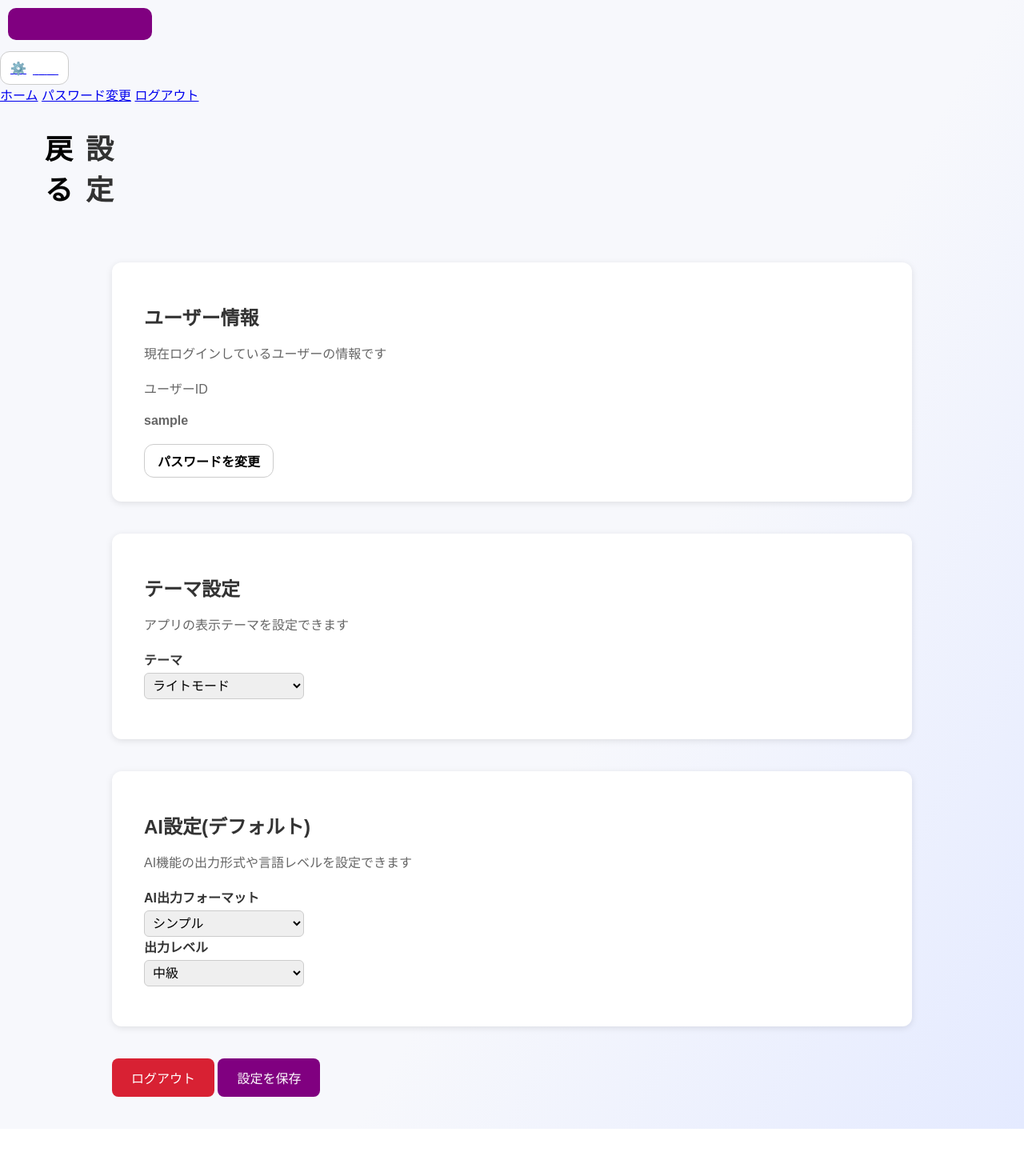
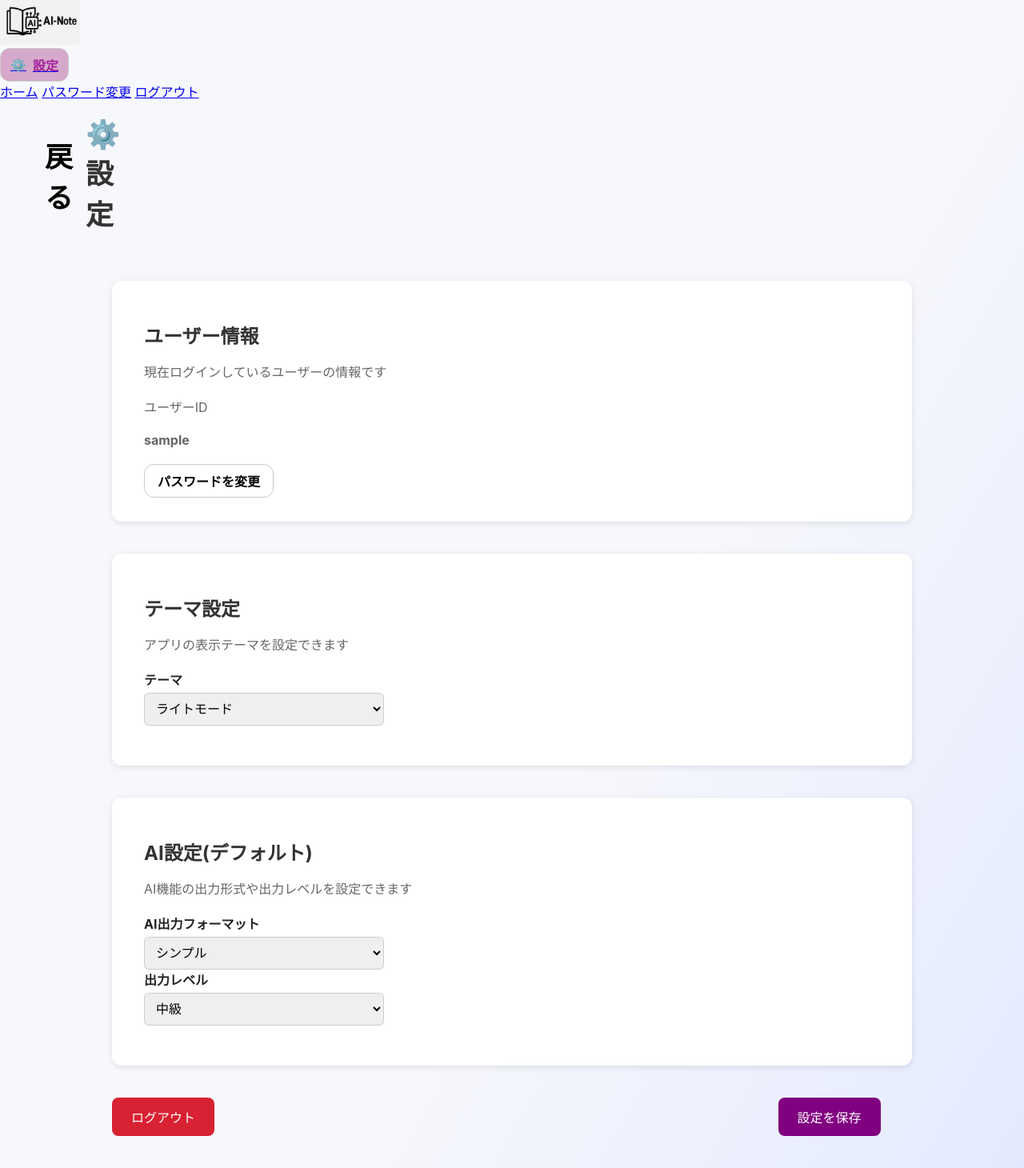
Before and after one commit to tai-ymmt/AI-note_app, a Flask app: page /custom in a window 1280 px wide. Shown: the whole page at 80% size. Before the commit the page ends 1411 px from the top, so only its background shows below. Run offline with Flask 3, Linux system fonts and the light colour scheme; the visitor is signed in with stand-in values (Sample User, id 1); data that the repository does not hold is empty; parts of the project's set-up code (start-up, migrations or seed data) failed here and were passed over.

Commit message:
ヘッダーと設定画面完成

```diff
--- a/app.py
+++ b/app.py
@@ -174,12 +174,12 @@ def save_setting():
     else:
         return render_template('custom.html')
 
+
 #パスワード変更
 @app.route('/changePassword', methods=['GET', 'POST'])
 @login_required
 def changePassword():
     form = ChangePasswordForm()
-
     if form.validate_on_submit():
         # 現在のパスワードチェック
         if not check_password_hash(current_user.password, form.now_password.data):
@@ -201,6 +201,5 @@ def changePassword():
     return render_template('change_pass.html',form=form)
 
 
-
 if __name__ == '__main__':
     app.run(debug=True)
--- a/static/style.css
+++ b/static/style.css
@@ -167,7 +167,7 @@ transition: opacity 0.4s;
 .app-header {
     width: 100%; /* 幅いっぱいを指定 */
     height: 50px; /* 高さを50pxに指定 */
-    background: #CCC; /* 背景色にグレーを指定 */
+    background: #ffffff; /* 背景色にグレーを指定 */
     box-sizing: border-box; /* padding分を含んで幅を100%にするため */
     top: 0; /* 上下の固定位置を上から0pxにする */
     left: 0; /* 左右の固定位置を左から0pxにする */
@@ -188,12 +188,17 @@ transition: opacity 0.4s;
 /* text-decoration: none; リンクの下線を消したかったら*/
 .setting-link {
 text-decoration: none;
-color: #000000;
+color: #d6a9ca;
 font-weight: bold;
 }
 
+.icon-image {
+    width: 100px;
+    height: auto; /* 縦横比を保つ */
+}
+
 /*customページデザイン*/
-body {
+body.custum-page {
     margin: 0;
     padding: 0;
     background: linear-gradient(120deg, #f7f8fc 60%, #e4eaff 100%);
@@ -202,15 +207,7 @@ body {
     position: relative;
 }
 
-body.custom-page {
-    margin: 0;
-    font-family: 'Arial', sans-serif;
-    background-color: #e8e1f0;
-    color: #333;
-}
-
 .custom-title {
-
 display: flex;
     justify-content: space-between;
     align-items: center;
@@ -236,7 +233,7 @@ display: flex;
 }
 
 
-main {
+main.custom-page {
     padding: 40px 20px;
     display: flex;
     flex-direction: column;
@@ -245,26 +242,30 @@ main {
     margin: 0 auto;
 }
 
-section {
+section.user-info,
+section.theme-setting,
+section.AI-setting {
     background-color: #ffffff;
     border-radius: 12px;
     box-shadow: 0 2px 8px rgba(0, 0, 0, 0.1);
     padding: 30px 40px;
 }
 
-h2 {
+h2.custom-page {
     font-size: 24px;
     margin-bottom: 10px;
     color: #333;
 }
 
-p {
+p.custom-page {
     font-size: 16px;
     margin-bottom: 20px;
     color: #666;
 }
 
-select {
+select#theme,
+select#response-mode,
+select#response-level {
     padding: 10px;
     width: 100%;
     max-width: 300px;
@@ -285,33 +286,25 @@ select {
     cursor: pointer;
 }
 
-#logout-btn,
+#logout-btn {
+    padding: 12px 24px;
+    font-size: 16px;
+    border: none;
+    border-radius: 8px;
+    cursor: pointer;
+    background-color: #d82133;
+    color: white;
+}
+
 #save-setting {
     padding: 12px 24px;
     font-size: 16px;
     border: none;
     border-radius: 8px;
     cursor: pointer;
-    transition: background-color 0.3s ease;
-}
-
-#logout-btn {
-    background-color: #d82133;
-    color: white;
-}
-
-#logout-btn:hover {
-    background-color: #b71c1c;
-}
-
-#save-setting {
     background-color: #800080;
     color: white;
-    margin-left: 0px;
-}
-
-#save-setting:hover {
-    background-color: #5a005a;
+    margin-left: 700px;
 }
 
 body.dark-mode {
--- a/templates/custom.html
+++ b/templates/custom.html
@@ -12,28 +12,28 @@
     </header>
     <script> /*ヘッダーの色変更js*/
         if (window.location.pathname.includes("custom")) {
-        document.querySelector(".setting-actions").style.backgroundColor = "#fff";
-        document.querySelector(".setting-link").style.color = "#fff";
+        document.querySelector(".setting-actions").style.backgroundColor = "#d6a9ca";
+        document.querySelector(".setting-link").style.color = "#a5229c";
         }
     </script>
     <div class="custom-title">
         <a href="{{ url_for('index') }}" class="back-link">戻る</a>
-        <h1>設定</h1>
+        <h1>⚙️設定</h1>
     </div>
-    <main>
+    <main class="custom-page">
         <section class="user-info">
-            <h2>ユーザー情報</h2>
-            <p>現在ログインしているユーザーの情報です</p>
-            <p>ユーザーID</p>
-            <p><strong>{{ current_user.user_id }}</strong></p>
-            <a href="パスワード変更画面へのpath">
+            <h2 class="custom-page">ユーザー情報</h2>
+            <p class="custom-page">現在ログインしているユーザーの情報です</p>
+            <p class="custom-page">ユーザーID</p>
+            <p class="custom-page"><strong>{{ current_user.user_id }}</strong></p>
+            <a href="{{ url_for('changePassword') }}">
                 <span class="pathward-chenge-link">パスワードを変更</span>
             </a>
         </section>
 
         <section class="theme-setting">
-            <h2>テーマ設定</h2>
-            <p>アプリの表示テーマを設定できます</p>
+            <h2 class="custom-page">テーマ設定</h2>
+            <p class="custom-page">アプリの表示テーマを設定できます</p>
             <div class="form-group">
                 <label for="theme-select">テーマ</label>
                 <select id="theme" name="mode_flag">
@@ -44,8 +44,8 @@
         </section>
 
         <section class="AI-setting">
-            <h2>AI設定(デフォルト)</h2>
-            <p>AI機能の出力形式や言語レベルを設定できます</p>
+            <h2 class="custom-page">AI設定(デフォルト)</h2>
+            <p class="custom-page">AI機能の出力形式や出力レベルを設定できます</p>
             <div class="form-group">
                 <label for="response-mode">AI出力フォーマット</label>
                 <select id="response-mode" name="ai_answer_flag" >
@@ -99,15 +99,6 @@ document.getElementById('save-setting').addEventListener('click', function () {
             ai_answer_flag: parseInt(ai_answer_flag),
             ai_level_flag: parseInt(ai_level_flag)
         })
-    })
-    .then(response => response.json())
-    .then(data => {
-        if (data.success) {
-            alert("設定を保存しました");
-            location.reload();
-        } else {
-            alert("保存に失敗しました");
-        }
     });
 });
 </script>
--- a/templates/header.html
+++ b/templates/header.html
@@ -1,9 +1,7 @@
 <div class="app-header">
     <div class="app-icon">
-        <a href="一覧画面へのpath" class="icon">
-            <svg width="200" height="60" xmlns="http://www.w3.org/2000/svg">
-                <rect x="10" y="10" width="180" height="40" rx="10" ry="10" fill="purple" />
-            </svg>
+        <a href="{{ url_for('index') }}" class="icon">
+            <img src="{{ url_for('static', filename='images/AI-note-icon-light.png' )}}" alt="AI Note Icon" class="icon-image">
         </a>
     </div>
     <a href="{{ url_for('settings_page') }}" class="setting-actions">
```
Also changed, not shown: static/images/AI-note-icon-dark.png (added), static/images/AI-note-icon-light.png (added).
